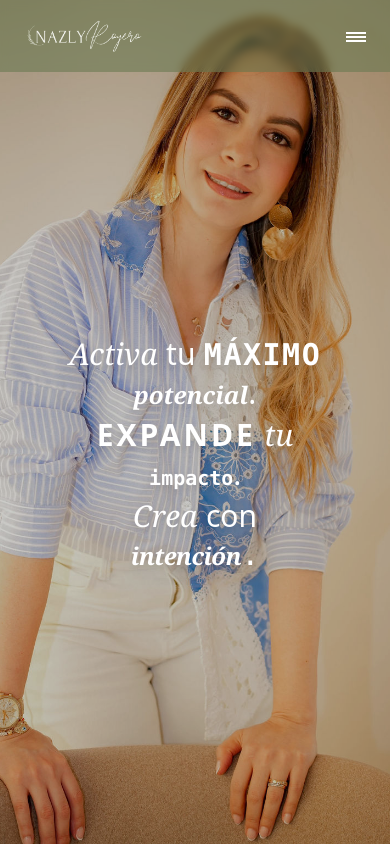
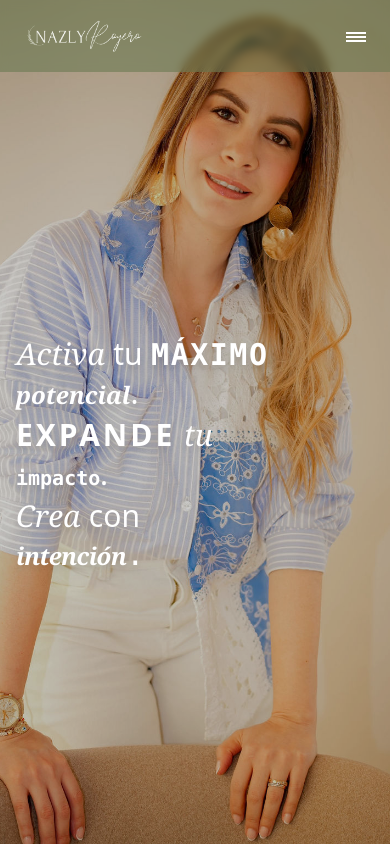
Before and after one commit to ZenenContreras/NazlyRoyero, a React (Vite) app: page / in a window 390 px wide. Shown: the top 846 px of the page. Built offline with nearby package versions, Linux system fonts and the light colour scheme.

Commit message:
Ajustar alineación del texto en la sección de contenido de HomePage para mejorar la legibilidad en dispositivos móviles y de escritorio.

```diff
--- a/src/components/pages/HomePage.tsx
+++ b/src/components/pages/HomePage.tsx
@@ -123,7 +123,7 @@ const HomePage = () => {
             <div className="grid grid-cols-1 lg:grid-cols-2 gap-8 items-center h-full">
 
               {/* Text Content - Mobile: centered, Desktop: Left Side */}
-              <div className="space-y-3 md:space-y-4 lg:space-y-6 text-center lg:text-left lg:col-span-1">
+              <div className="space-y-6 md:space-y-4 lg:space-y-6 text-left lg:text-left lg:col-span-1">
                 <h1 className="text-3xl sm:text-2xl md:text-3xl lg:text-5xl xl:text-6xl leading-tight lg:leading-tight">
                   {/* Activa tu máximo potencial */}
                   <span className="block mb-1 sm:mb-2 lg:mb-3">
```
